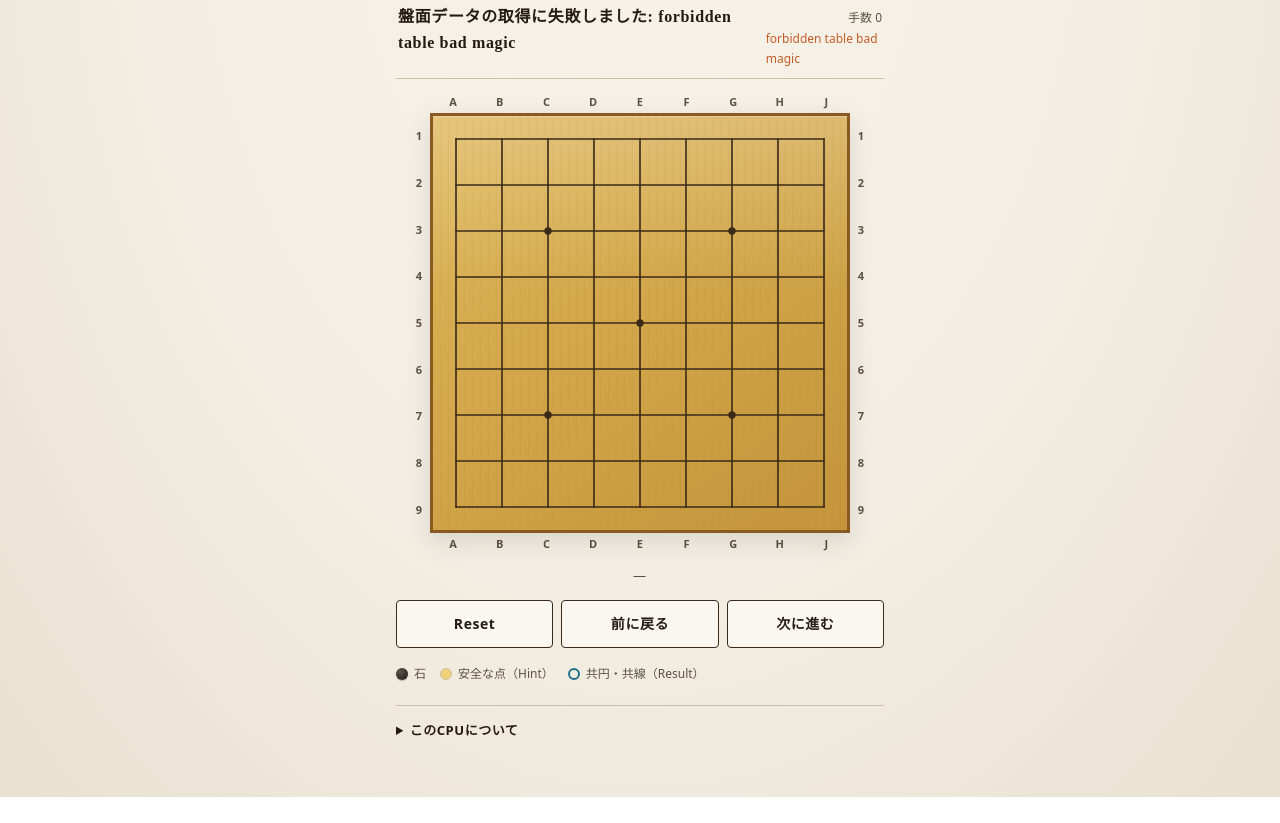
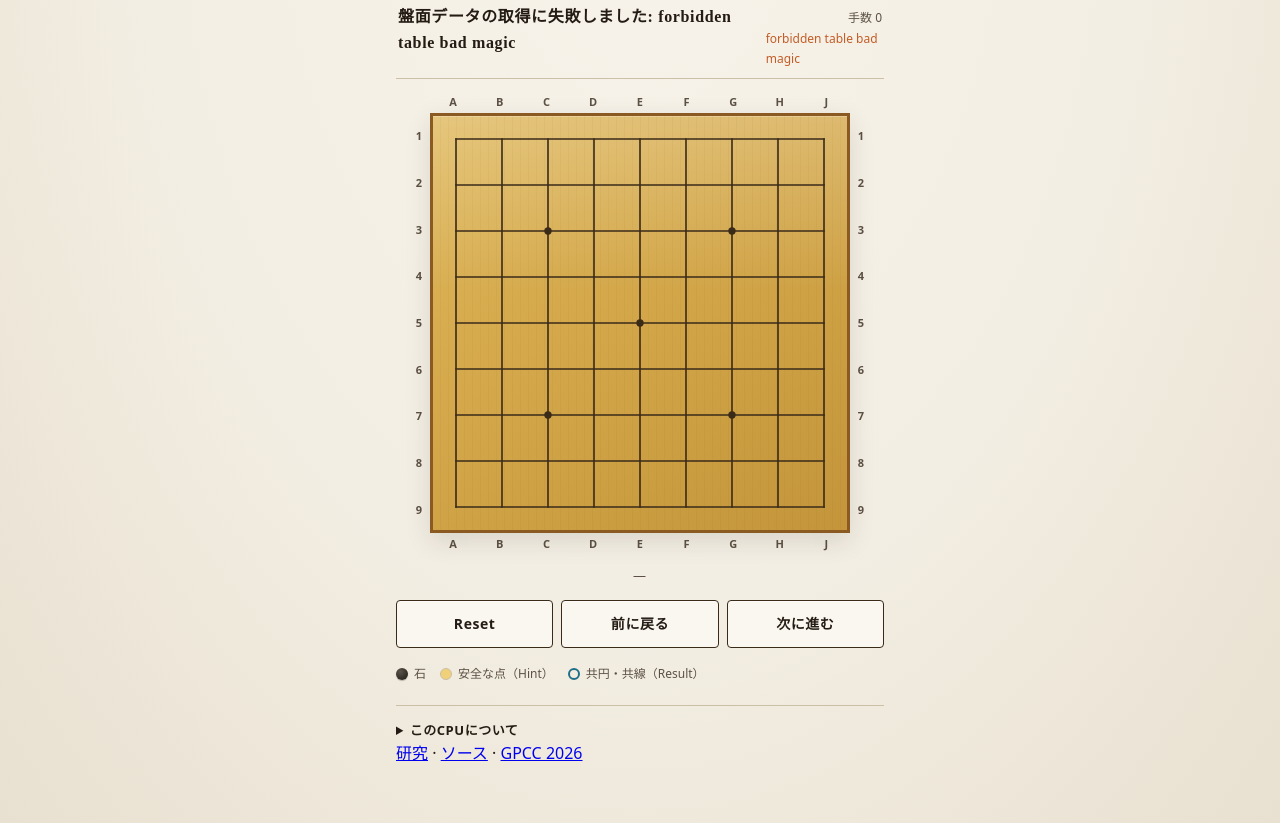
Before and after one commit to yuubinnkyoku/kyouen-game, a website built with Vite: page index.html in a window 1280 px wide. Shown: the part 136-959 px from the top of the page. Before the commit the page ends 933 px from the top, so only its background shows below. Built offline with nearby package versions, Linux system fonts and the light colour scheme; files whose address does not match are found by name.

Commit message:
Add subtle related links

```diff
--- a/index.html
+++ b/index.html
@@ -105,6 +105,14 @@
           <div><dt>fetch</dt><dd id="dFetch">0 shards / 0 B</dd></div>
         </dl>
       </details>
+
+      <footer class="quiet-links" aria-label="関連リンク">
+        <a href="https://github.com/yuubinnkyoku/kyouen-researches" target="_blank" rel="noreferrer">研究</a>
+        <span aria-hidden="true">·</span>
+        <a href="https://github.com/yuubinnkyoku/kyouen-game" target="_blank" rel="noreferrer">ソース</a>
+        <span aria-hidden="true">·</span>
+        <a href="https://prosym.org/gpcc/26p1.htm" target="_blank" rel="noreferrer">GPCC 2026</a>
+      </footer>
     </main>
     <script type="module" src="/src/main.ts"></script>
   </body>
```
